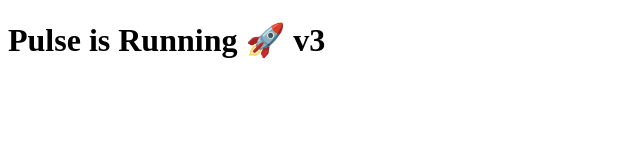
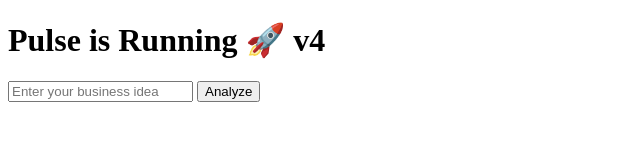
Before and after one commit to AmritttRanjan111/pulse-app, a website: page index.html in a window 1280 px wide. Shown: the whole page, without its empty margins (0-640 px from the left). Drawn offline with Linux system fonts and the light colour scheme.

Commit message:
added interactive UI v4

```diff
--- a/index.html
+++ b/index.html
@@ -1,9 +1,30 @@
 <!DOCTYPE html>
 <html>
 <head>
-  <title>Pulse</title>
+  <title>Pulse App</title>
 </head>
+
 <body>
-  <h1>Pulse is Running 🚀 v3</h1>
+
+  <h1>Pulse is Running 🚀 v4</h1>
+
+  <input type="text" id="ideaInput" placeholder="Enter your business idea" />
+  <button onclick="analyzeIdea()">Analyze</button>
+
+  <p id="result"></p>
+
+  <script>
+    async function analyzeIdea() {
+      const idea = document.getElementById("ideaInput").value;
+
+      document.getElementById("result").innerText = "Analyzing...";
+
+      setTimeout(() => {
+        document.getElementById("result").innerText =
+          "AI says: This idea has potential 🚀";
+      }, 1000);
+    }
+  </script>
+
 </body>
 </html>
```
